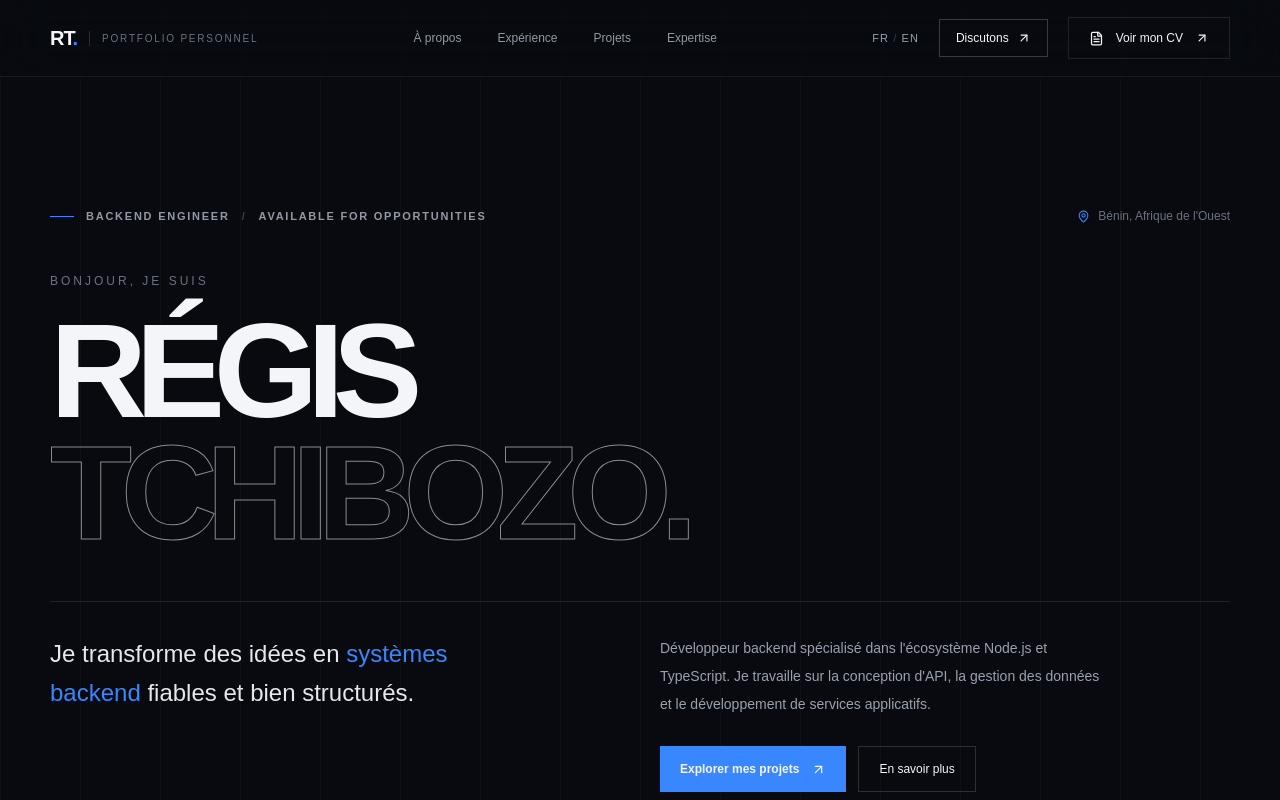
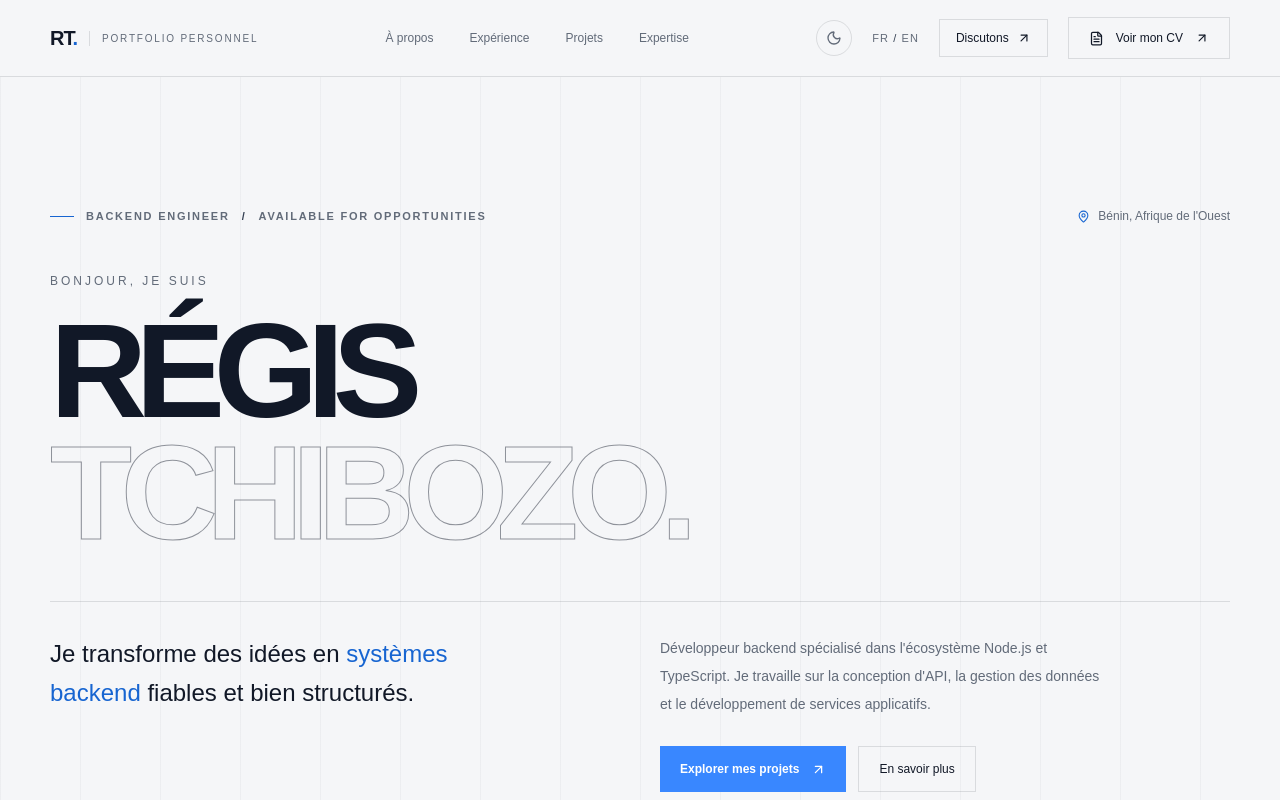
Before and after one commit to MaxwelTbz1/tbz-portfolio, a Next.js app: page / in a window 1280 px wide. Shown: the top 800 px of the page. Built offline with nearby package versions, Linux system fonts and the light colour scheme.

Commit message:
new update : add toggle theme, etc....

```diff
--- a/src/app/globals.css
+++ b/src/app/globals.css
@@ -148,3 +148,138 @@ button {
     animation-duration: 0.01ms !important;
   }
 }
+
+/* =====================================
+   THEME SYSTEM — PORTFOLIO REGIS
+===================================== */
+
+:root {
+  color-scheme: dark;
+
+  --background: #080a0f;
+  --surface: #0c0f15;
+  --surface-raised: #10141c;
+  --foreground: #f3f5f8;
+  --muted: #9299a5;
+  --border: rgba(255, 255, 255, 0.1);
+  --accent: #3987ff;
+  --grid-line: rgba(255, 255, 255, 0.025);
+}
+
+html.light {
+  color-scheme: light;
+
+  --background: #f5f6f8;
+  --surface: #ffffff;
+  --surface-raised: #edf0f5;
+  --foreground: #111827;
+  --muted: #626b79;
+  --border: rgba(17, 24, 39, 0.12);
+  --accent: #1765d1;
+  --grid-line: rgba(17, 24, 39, 0.035);
+}
+
+/* Base */
+
+body {
+  background: var(--background);
+  color: var(--foreground);
+}
+
+/* Light theme: existing component backgrounds */
+
+html.light [class*="bg-[#080a0f]"],
+html.light [class*="bg-[#0c0f15]"] {
+  background-color: var(--background) !important;
+}
+
+html.light [class*="bg-[#10141c]"],
+html.light [class*="bg-[#101827]"] {
+  background-color: var(--surface) !important;
+}
+
+html.light header {
+  background-color: rgba(255, 255, 255, 0.88);
+  border-color: var(--border);
+}
+
+/* Typography */
+
+html.light [class*="text-white"],
+html.light [class*="text-gray-200"],
+html.light [class*="text-gray-300"] {
+  color: var(--foreground) !important;
+}
+
+html.light [class*="text-gray-400"],
+html.light [class*="text-gray-500"],
+html.light [class*="text-gray-600"] {
+  color: var(--muted) !important;
+}
+
+/* Borders */
+
+html.light [class*="border-white"] {
+  border-color: var(--border) !important;
+}
+
+/* Navigation */
+
+html.light .nav-link {
+  color: var(--muted);
+}
+
+html.light .nav-link:hover {
+  color: var(--foreground);
+}
+
+/* Project cards */
+
+html.light .project-card {
+  background-color: var(--surface);
+  border-color: var(--border);
+}
+
+html.light .project-card:hover {
+  border-color: var(--accent);
+}
+
+/* Editorial grid */
+
+html.light .grid-lines {
+  background-image: linear-gradient(
+    to right,
+    var(--grid-line) 1px,
+    transparent 1px
+  );
+}
+
+/* Outline typography */
+
+html.light .outline-text {
+  -webkit-text-stroke: 1px rgba(17, 24, 39, 0.45);
+}
+
+/* Mobile menu */
+
+html.light header details nav {
+  background-color: var(--surface);
+  border-color: var(--border);
+}
+
+/* Selection */
+
+html.light ::selection {
+  background: var(--accent);
+  color: #ffffff;
+}
+
+/* Preserve white text on blue buttons */
+
+html.light [class*="bg-[#3987ff]"] {
+  color: #ffffff !important;
+}
+
+html.light [class*="bg-[#3987ff]"] [class*="text-white"] {
+  color: #ffffff !important;
+}
--- a/src/app/layout.tsx
+++ b/src/app/layout.tsx
@@ -1,5 +1,48 @@
+// import type { Metadata } from "next";
+// import { Geist, Geist_Mono } from "next/font/google";
+// import "./globals.css";
+
+// const geistSans = Geist({
+//   variable: "--font-geist-sans",
+//   subsets: ["latin"],
+// });
+
+// const geistMono = Geist_Mono({
+//   variable: "--font-geist-mono",
+//   subsets: ["latin"],
+// });
+
+// export const metadata: Metadata = {
+//   title: "Régis TCHIBOZO — Backend Engineer",
+//   description:
+//     "Portfolio professionnel de Régis TCHIBOZO, Backend Engineer spécialisé en Node.js, TypeScript, REST APIs et MongoDB.",
+//   openGraph: {
+//     title: "Régis TCHIBOZO — Backend Engineer",
+//     description: "Building reliable backend systems and digital experiences.",
+//     type: "website",
+//     locale: "fr_FR",
+//   },
+// };
+
+// export default function RootLayout({
+//   children,
+// }: Readonly<{
+//   children: React.ReactNode;
+// }>) {
+//   return (
+//     <html lang="fr">
+//       <body
+//         className={`${geistSans.variable} ${geistMono.variable} antialiased`}
+//       >
+//         {children}
+//       </body>
+//     </html>
+//   );
+// }
+
 import type { Metadata } from "next";
 import { Geist, Geist_Mono } from "next/font/google";
+import ThemeProvider from "@/components/layout/ThemeProvider";
 import "./globals.css";
 
 const geistSans = Geist({
@@ -30,11 +73,11 @@ export default function RootLayout({
   children: React.ReactNode;
 }>) {
   return (
-    <html lang="fr">
+    <html lang="fr" suppressHydrationWarning>
       <body
         className={`${geistSans.variable} ${geistMono.variable} antialiased`}
       >
-        {children}
+        <ThemeProvider>{children}</ThemeProvider>
       </body>
     </html>
   );
--- a/src/components/layout/Footer.tsx
+++ b/src/components/layout/Footer.tsx
@@ -1,6 +1,8 @@
 import Link from "next/link";
 import { ArrowUpRight } from "lucide-react";
 import SocialLinks from "@/components/ui/SocialLinks";
+
+const CURRENT_YEAR = 2026;
 
 export default function Footer() {
   return (
@@ -46,9 +48,9 @@ export default function Footer() {
         {/* Footer bottom */}
         <div className="mt-20 flex flex-col justify-between gap-4 border-t border-white/10 pt-6 text-[10px] uppercase tracking-widest text-gray-600 sm:flex-row md:mt-24">
           <p>
-            © {new Date().getFullYear()} Régis TCHIBOZO. Tous droits réservés.
+            {/* © {new Date().getFullYear()} Régis TCHIBOZO. Tous droits réservés. */}
+            © {CURRENT_YEAR} Régis TCHIBOZO. Tous droits réservés.
           </p>
-
           <p>Designed with intention. Built with code.</p>
         </div>
       </div>
--- a/src/components/layout/Navbar.tsx
+++ b/src/components/layout/Navbar.tsx
@@ -1,7 +1,7 @@
 import Link from "next/link";
 import { ArrowUpRight, Menu } from "lucide-react";
 import CVButton from "@/components/ui/CVButton";
-import { ThemeProvider } from "next-themes";
+import ThemeToggle from "@/components/layout/ThemeToggle";
 
 const navigation = [
   { label: "À propos", href: "#about" },
@@ -32,9 +32,12 @@ export default function Navbar() {
         </nav>
 
         <div className="flex items-center gap-5">
-          <span className="hidden text-[11px] font-medium tracking-widest text-gray-400 sm:block">
-            FR <span className="text-gray-700">/</span> EN
-          </span>
+  <ThemeToggle />
+
+  <span className="hidden text-[11px] font-medium tracking-widest text-gray-400 sm:block">
+    FR <span className="text-gray-700">/</span> EN
+  </span>
+
 
           <Link
             href="#contact"
@@ -60,8 +63,6 @@ export default function Navbar() {
           </details>
 
           <div className="flex items-center gap-3">
-            {/* <ThemeToggle /> */}
-            {/* <ThemeProvider/> */}
             <CVButton />
           </div>
         </div>
--- /dev/null
+++ b/src/components/layout/ThemeProvider.tsx
@@ -0,0 +1,21 @@
+"use client";
+
+import { ThemeProvider as NextThemesProvider } from "next-themes";
+import type { ReactNode } from "react";
+
+export default function ThemeProvider({
+  children,
+}: {
+  children: ReactNode;
+}) {
+  return (
+    <NextThemesProvider
+      attribute="class"
+      defaultTheme="system"
+      enableSystem
+      disableTransitionOnChange
+    >
+      {children}
+    </NextThemesProvider>
+  );
+}
--- /dev/null
+++ b/src/components/layout/ThemeToggle.tsx
@@ -0,0 +1,37 @@
+"use client";
+
+import { useEffect, useState } from "react";
+import { Moon, Sun } from "lucide-react";
+import { useTheme } from "next-themes";
+
+export default function ThemeToggle() {
+  const { theme, setTheme, resolvedTheme } = useTheme();
+  const [mounted, setMounted] = useState(false);
+
+  useEffect(() => {
+    setMounted(true);
+  }, []);
+
+  if (!mounted) {
+    return (
+      <div
+        className="h-9 w-9 rounded-full border border-white/10"
+        aria-hidden="true"
+      />
+    );
+  }
+
+  const isDark = resolvedTheme === "dark";
+
+  return (
+    <button
+      type="button"
+      onClick={() => setTheme(isDark ? "light" : "dark")}
+      aria-label={isDark ? "Activer le thème clair" : "Activer le thème sombre"}
+      title={isDark ? "Thème clair" : "Thème sombre"}
+      className="flex h-9 w-9 items-center justify-center rounded-full border border-white/10 text-gray-400 transition hover:border-[#3987ff] hover:text-[#3987ff]"
+    >
+      {isDark ? <Sun size={16} /> : <Moon size={16} />}
+    </button>
+  );
+}
```
